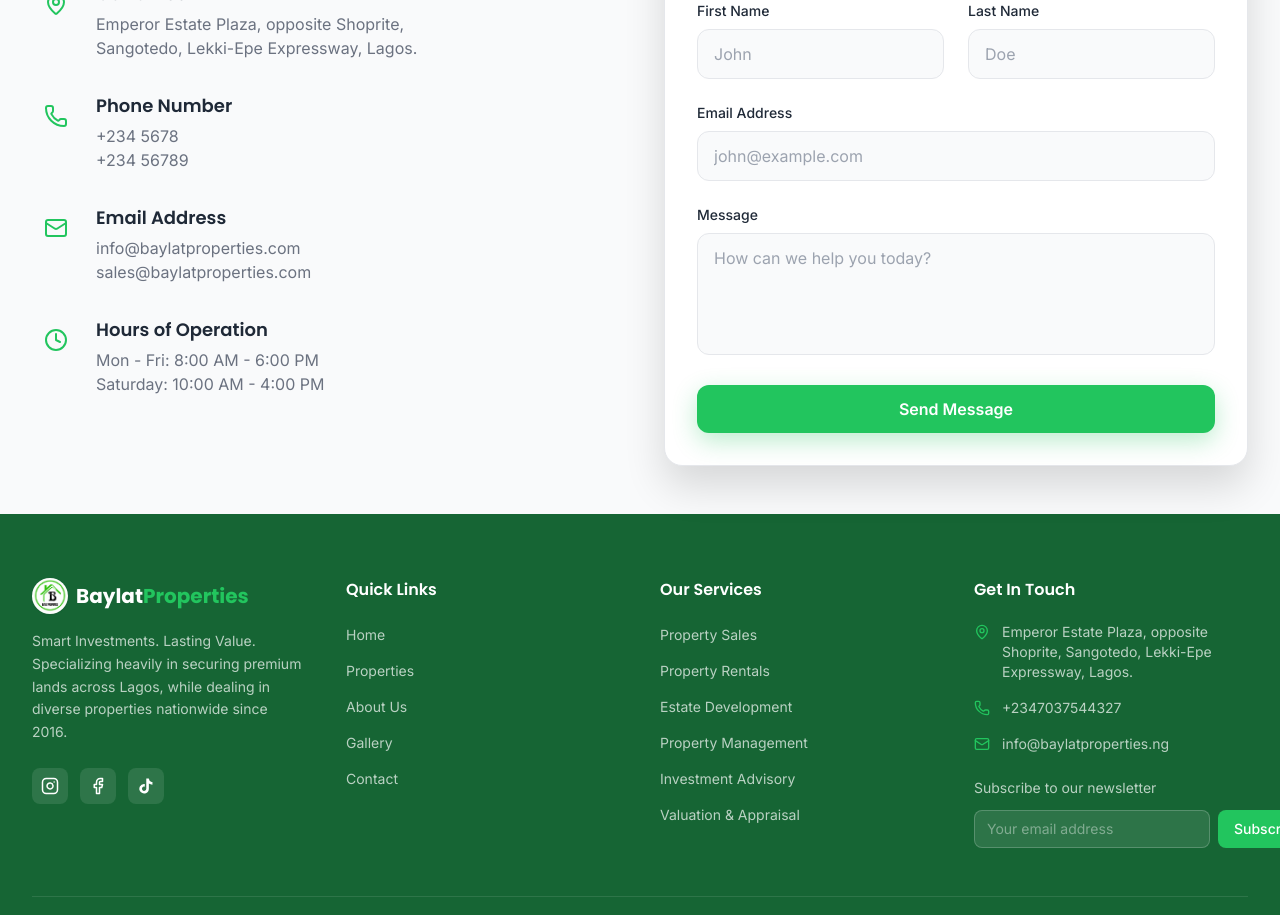
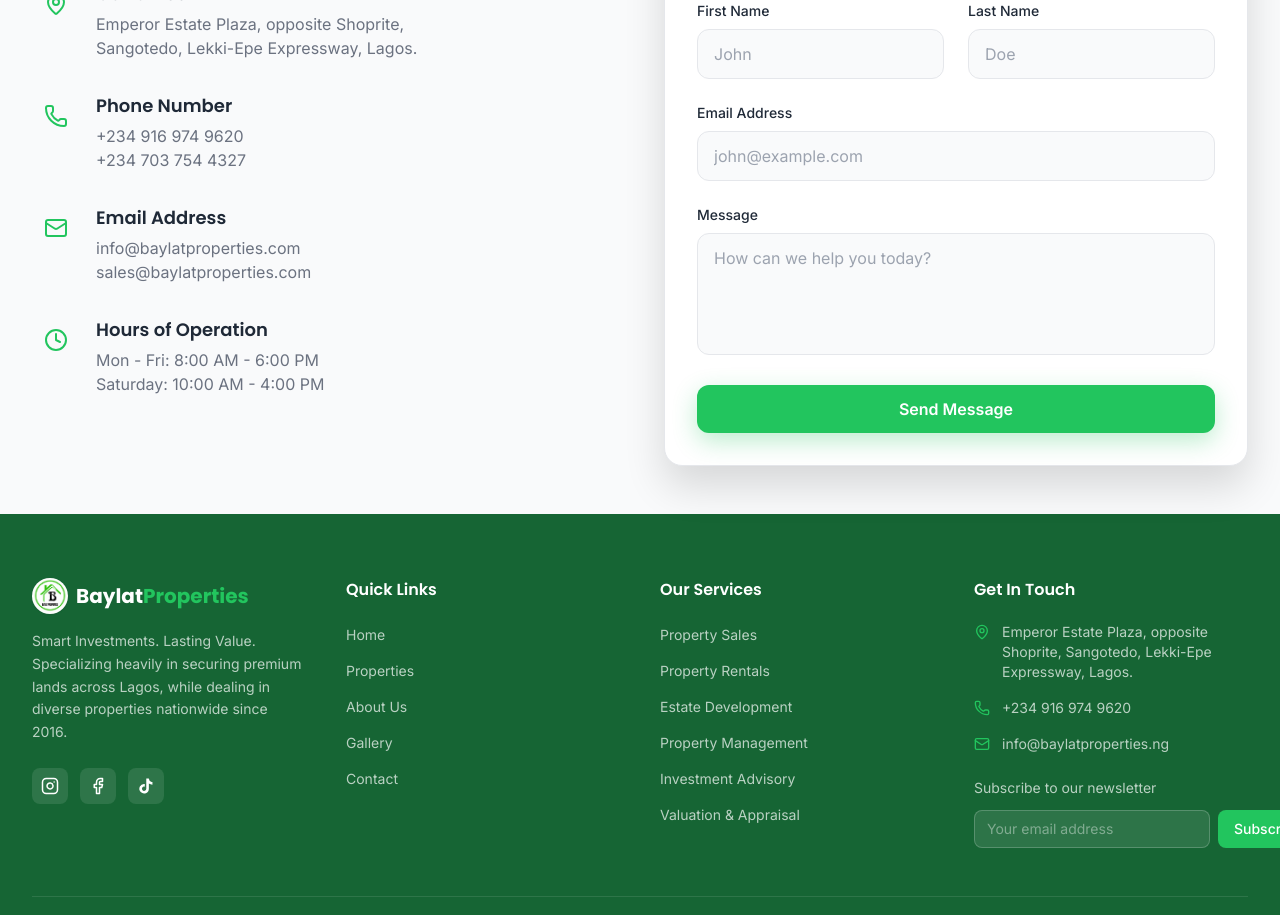
Before and after one commit to testingbaylat/baylat-frontend, a Next.js app in the folder baylatproperties/: page /contact in a window 1280 px wide. Shown: the part 400-1315 px from the top of the page. Built offline with nearby package versions, Linux system fonts and the light colour scheme.

Commit message:
updated contact numbers

```diff
--- a/baylatproperties/src/app/admin/AdminNavbar.tsx
+++ b/baylatproperties/src/app/admin/AdminNavbar.tsx
@@ -7,6 +7,7 @@ import { toast } from 'sonner';
 import { useTheme } from '@/context/ThemeContext';
 import { signOut } from '@/utils/api/api'; // Imports your custom Axios setup
 import AppLogo from '@/components/ui/AppLogo';
+import Link from 'next/link';
 
 interface AdminNavbarProps {
   adminUser: {
@@ -43,9 +44,11 @@ export default function AdminNavbar({ adminUser }: AdminNavbarProps) {
         {/* Brand Identity Branding Link */}
         <div className="flex items-center gap-2 flex-shrink-0 select-none">
           <AppLogo size={30} />
-          <span href="/" className="font-poppins font-bold text-base tracking-tight text-foreground">
-            Baylat<span className="text-primary">Admin</span>
-          </span>
+          <Link href="/">
+            <span className="font-poppins font-bold text-base tracking-tight text-foreground">
+              Baylat<span className="text-primary">Admin</span>
+            </span>
+          </Link>
         </div>
 
         {/* Right Active Actions Suite Container */}
--- a/baylatproperties/src/app/contact/page.tsx
+++ b/baylatproperties/src/app/contact/page.tsx
@@ -50,7 +50,7 @@ export default function ContactPage() {
               </div>
               <div>
                 <h3 className="font-semibold text-lg text-foreground mb-1">Phone Number</h3>
-                <p className="text-muted-foreground">+234 5678<br />+234 56789</p>
+                <p className="text-muted-foreground">+234 916 974 9620<br />+234 703 754 4327</p>
               </div>
             </div>
 
--- a/baylatproperties/src/app/property-detail/components/PropertyDetailContent.tsx
+++ b/baylatproperties/src/app/property-detail/components/PropertyDetailContent.tsx
@@ -541,14 +541,14 @@ export default function PropertyDetailContent() {
                 {/* Contact Buttons */}
                 <div className="space-y-3">
                   <a
-                    href="tel:+2348000000000"
+                    href="tel:+234 916 974 9620"
                     className="flex items-center justify-center gap-2 w-full bg-primary text-white py-3 rounded-xl font-semibold hover:bg-primary-dark transition-colors shadow-green"
                   >
                     <Phone size={18} />
                     Call Agent
                   </a>
                   <a
-                    href={`https://wa.me/2348000000000?text=${encodeURIComponent(`Hello, I am interested in: ${property.name} at ${property.address}, ${property.state}`)}`}
+                    href={`https://wa.me/2349169749620?text=${encodeURIComponent(`Hello, I am interested in: ${property.name} at ${property.address}, ${property.state}`)}`}
                     target="_blank"
                     rel="noopener noreferrer"
                     className="flex items-center justify-center gap-2 w-full border border-green-500 text-green-600 dark:text-green-400 py-3 rounded-xl font-semibold hover:bg-green-50 dark:hover:bg-green-900/20 transition-colors"
--- a/baylatproperties/src/components/layout/Footer.tsx
+++ b/baylatproperties/src/components/layout/Footer.tsx
@@ -157,7 +157,7 @@ export default function Footer() {
               </li>
               <li className="flex items-center gap-3">
                 <Phone size={16} className="text-primary flex-shrink-0" />
-                <a href="tel:+2347037544327" className="text-white/70 hover:text-primary text-sm transition-colors">+2347037544327</a>
+                <a href="tel:+2349169749620" className="text-white/70 hover:text-primary text-sm transition-colors">+234 916 974 9620</a>
               </li>
               <li className="flex items-center gap-3">
                 <Mail size={16} className="text-primary flex-shrink-0" />
--- a/baylatproperties/src/components/shared/WhatsAppButton.tsx
+++ b/baylatproperties/src/components/shared/WhatsAppButton.tsx
@@ -6,7 +6,7 @@ import { motion } from 'framer-motion';
 export default function WhatsAppButton() {
   return (
     <motion.a
-      href="https://wa.me/+12345678?text=Hello%20Baylat%20Properties%2C%20I%27m%20interested%20in%20a%20property."
+      href="https://wa.me/+2349169749620?text=Hello%20Baylat%20Properties%2C%20I%27m%20interested%20in%20a%20property."
       target="_blank"
       rel="noopener noreferrer"
       className="fixed bottom-6 right-6 z-50 w-14 h-14 rounded-full flex items-center justify-center shadow-lg pulse-ring"
```
Also changed, not shown: baylatproperties/public/favicon.png (renamed from baylatproperties/public/favicon-32x32.png).
